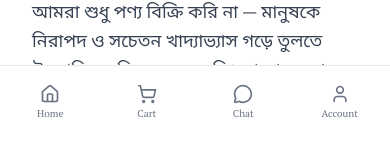
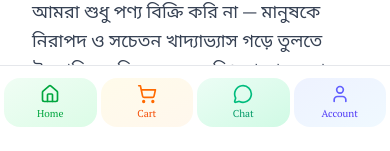
Before and after one commit to Atiqul-Imon/prokrishi-nextjs-frontend, a Next.js app: page /about in a window 390 px wide. Shown: the part 690-841 px from the top of the page. Built offline with nearby package versions, Linux system fonts and the light colour scheme; no server answers; a web font is replaced by a local one.

Commit message:
Update chat entrypoints and footer contact info

```diff
--- a/components/ChatWidget.tsx
+++ b/components/ChatWidget.tsx
@@ -1,7 +1,7 @@
 "use client";
 
 import React, { useState } from "react";
-import { MessageCircle, X, Phone, Facebook } from "lucide-react";
+import { MessageCircle, X, Phone } from "lucide-react";
 import chatConfig from "../config/chat";
 
 const ChatWidget = () => {
@@ -10,21 +10,9 @@ const ChatWidget = () => {
 
   const handleWhatsAppClick = () => {
     const encodedMessage = encodeURIComponent(chatConfig.whatsapp.defaultMessage);
-    const whatsappUrl = `https://wa.me/${chatConfig.whatsapp.number}?text=${encodedMessage}`;
+    const sanitizedNumber = chatConfig.whatsapp.number.replace(/[^\d]/g, "");
+    const whatsappUrl = `https://wa.me/${sanitizedNumber}?text=${encodedMessage}`;
     window.open(whatsappUrl, "_blank");
-  };
-
-  const handleMessengerClick = () => {
-    // Facebook Messenger integration
-    if (window.FB) {
-      window.FB.ui({
-        method: 'send',
-        link: window.location.href,
-      });
-    } else {
-      // Fallback to Facebook page
-      window.open(`https://www.facebook.com/${chatConfig.facebook.pageId}`, "_blank");
-    }
   };
 
   const toggleChat = () => {
@@ -41,10 +29,10 @@ const ChatWidget = () => {
   return (
     <>
       {/* Main Chat Button */}
-      <div className="fixed bottom-6 right-6 z-50">
+      <div className="fixed bottom-6 right-6 z-50 flex justify-end pointer-events-none md:sticky md:top-[calc(100vh-7rem)] md:right-6 md:pr-6">
         <button
           onClick={toggleChat}
-          className="bg-green-600 hover:bg-green-700 text-white rounded-full p-4 shadow-lg"
+          className="bg-green-600 hover:bg-green-700 text-white rounded-full p-4 shadow-lg pointer-events-auto"
           aria-label="Chat with us"
         >
           {isOpen ? (
@@ -57,7 +45,7 @@ const ChatWidget = () => {
 
       {/* Chat Widget */}
       {isOpen && (
-        <div className="fixed bottom-24 right-6 z-50 w-80 bg-white rounded-lg shadow-2xl border border-gray-200 overflow-hidden">
+        <div className="fixed bottom-24 right-6 z-50 w-80 bg-white rounded-lg shadow-2xl border border-gray-200 overflow-hidden pointer-events-auto md:sticky md:top-[calc(100vh-20rem)] md:right-6 md:ml-auto">
           {/* Header */}
           <div className="bg-gradient-to-r from-green-600 to-green-700 text-white p-4">
             <div className="flex items-center justify-between">
@@ -89,15 +77,6 @@ const ChatWidget = () => {
                 >
                   <Phone className="w-5 h-5" />
                   <span className="font-medium">Chat on WhatsApp</span>
-                </button>
-
-                {/* Messenger Option */}
-                <button
-                  onClick={handleMessengerClick}
-                  className="w-full bg-blue-600 hover:bg-blue-700 text-white rounded-lg p-3 flex items-center justify-center space-x-3 transition-colors duration-200"
-                >
-                  <Facebook className="w-5 h-5" />
-                  <span className="font-medium">Chat on Messenger</span>
                 </button>
 
                 {/* Expand for more options */}
@@ -136,12 +115,6 @@ const ChatWidget = () => {
                       >
                         WhatsApp Support
                       </button>
-                      <button
-                        onClick={handleMessengerClick}
-                        className="w-full bg-blue-600 hover:bg-blue-700 text-white rounded px-3 py-2 text-sm transition-colors"
-                      >
-                        Messenger Support
-                      </button>
                     </div>
                   </div>
                 </div>
--- a/components/Footer.tsx
+++ b/components/Footer.tsx
@@ -46,7 +46,10 @@ function Footer() {
           <h4 className="text-lg font-semibold mb-3">Contact Us</h4>
           <ul className="space-y-2 text-sm text-gray-200">
             <li className="flex items-center">
-              <Phone size={16} className="mr-2" /> +880 123 456 789
+              <Phone size={16} className="mr-2" />
+              <a href="tel:+8801748027775" className="hover:underline">
+                +880 1748-027775
+              </a>
             </li>
             <li className="flex items-center">
               <Mail size={16} className="mr-2" /> support@prokrishi.com
--- a/components/MobileBottomNav.tsx
+++ b/components/MobileBottomNav.tsx
@@ -4,8 +4,29 @@ import React from "react";
 import Link from "next/link";
 import { usePathname } from "next/navigation";
 import { Home, ShoppingCart, MessageCircle, User } from "lucide-react";
+import type { LucideIcon } from "lucide-react";
 import { useCart } from "@/app/context/CartContext";
 import { useAuth } from "@/app/context/AuthContext";
+
+type NavItemColors = {
+  bg?: string;
+  activeBg?: string;
+  icon?: string;
+  iconInactive?: string;
+  text?: string;
+  textInactive?: string;
+};
+
+type NavItem = {
+  name: string;
+  href: string;
+  icon: LucideIcon;
+  isActive: boolean;
+  badge?: number | null;
+  onClick?: (() => void) | null;
+  colors?: NavItemColors;
+  badgeColor?: string;
+};
 
 export default function MobileBottomNav() {
   const pathname = usePathname();
@@ -19,18 +40,27 @@ export default function MobileBottomNav() {
 
   const handleChatClick = () => {
     // Open WhatsApp chat
-    const phoneNumber = "8801234567890"; // Replace with your WhatsApp number
+    const phoneNumber = "8801748027775";
     const message = "Hello! I need help with Prokrishi.";
     const whatsappUrl = `https://wa.me/${phoneNumber}?text=${encodeURIComponent(message)}`;
     window.open(whatsappUrl, '_blank');
   };
 
-  const navItems = [
+  const navItems: NavItem[] = [
     {
       name: "Home",
       href: "/",
       icon: Home,
-      isActive: pathname === "/"
+      isActive: pathname === "/",
+      colors: {
+        bg: "bg-gradient-to-br from-green-50 to-green-100",
+        activeBg: "bg-gradient-to-br from-green-100 to-green-200 shadow-inner shadow-green-200/60",
+        icon: "text-green-700",
+        iconInactive: "text-green-600",
+        text: "text-green-800",
+        textInactive: "text-green-600",
+      },
+      badgeColor: "bg-green-600",
     },
     {
       name: "Cart",
@@ -38,20 +68,45 @@ export default function MobileBottomNav() {
       icon: ShoppingCart,
       isActive: false,
       badge: cartCount > 0 ? cartCount : null,
-      onClick: openSidebar
+      onClick: openSidebar,
+      colors: {
+        bg: "bg-gradient-to-br from-amber-50 to-orange-50",
+        activeBg: "bg-gradient-to-br from-amber-100 to-orange-100 shadow-inner shadow-orange-200/60",
+        icon: "text-orange-600",
+        iconInactive: "text-orange-500",
+        text: "text-orange-700",
+        textInactive: "text-orange-600",
+      },
+      badgeColor: "bg-orange-500",
     },
     {
       name: "Chat",
       href: "#",
       icon: MessageCircle,
       isActive: false,
-      onClick: handleChatClick
+      onClick: handleChatClick,
+      colors: {
+        bg: "bg-gradient-to-br from-emerald-50 to-emerald-100",
+        activeBg: "bg-gradient-to-br from-emerald-100 to-emerald-200 shadow-inner shadow-emerald-200/60",
+        icon: "text-emerald-600",
+        iconInactive: "text-emerald-500",
+        text: "text-emerald-700",
+        textInactive: "text-emerald-600",
+      },
     },
     {
       name: "Account",
       href: user ? "/account" : "/login",
       icon: User,
-      isActive: pathname === "/account" || pathname === "/login"
+      isActive: pathname === "/account" || pathname === "/login",
+      colors: {
+        bg: "bg-gradient-to-br from-indigo-50 to-sky-50",
+        activeBg: "bg-gradient-to-br from-indigo-100 to-sky-100 shadow-inner shadow-indigo-200/60",
+        icon: "text-indigo-600",
+        iconInactive: "text-indigo-500",
+        text: "text-indigo-700",
+        textInactive: "text-indigo-600",
+      },
     }
   ];
 
@@ -65,27 +120,32 @@ export default function MobileBottomNav() {
           const Icon = item.icon;
           const isActive = item.isActive;
 
+          const colors = item.colors || {};
           const content = (
-            <div className="flex flex-col items-center justify-center py-1.5 sm:py-2 px-2 sm:px-3 min-w-0 flex-1 touch-manipulation">
+            <div
+              className={`flex flex-col items-center justify-center py-1.5 sm:py-2 px-2 sm:px-3 min-w-0 flex-1 touch-manipulation rounded-2xl transition-all duration-200 ${
+                isActive ? colors.activeBg ?? "bg-green-100" : colors.bg ?? "bg-gray-50"
+              }`}
+            >
               <div className="relative">
                 <Icon
                   size={20}
                   className={`sm:w-6 sm:h-6 transition-colors duration-200 ${
                     isActive
-                      ? "text-green-600"
-                      : "text-gray-500"
+                      ? colors.icon ?? "text-green-600"
+                      : colors.iconInactive ?? "text-gray-500"
                   }`}
                 />
                 {item.badge && (
-                  <span className="absolute -top-1.5 -right-1.5 sm:-top-2 sm:-right-2 bg-green-600 text-white text-[10px] sm:text-xs rounded-full px-1 sm:px-1.5 py-0.5 min-w-[16px] sm:min-w-[18px] h-[16px] sm:h-[18px] flex items-center justify-center font-medium shadow-md">
+                  <span className={`absolute -top-1.5 -right-1.5 sm:-top-2 sm:-right-2 ${item.badgeColor ?? "bg-green-600"} text-white text-[10px] sm:text-xs rounded-full px-1 sm:px-1.5 py-0.5 min-w-[16px] sm:min-w-[18px] h-[16px] sm:h-[18px] flex items-center justify-center font-medium shadow-md`}>
                     {item.badge > 99 ? "99+" : item.badge}
                   </span>
                 )}
               </div>
               <span className={`text-[10px] sm:text-xs mt-0.5 sm:mt-1 transition-colors duration-200 truncate w-full text-center ${
                 isActive
-                  ? "text-green-600 font-medium"
-                  : "text-gray-500"
+                  ? `${colors.text ?? "text-green-700"} font-semibold`
+                  : colors.textInactive ?? "text-gray-500"
               }`}>
                 {item.name}
               </span>
@@ -97,7 +157,7 @@ export default function MobileBottomNav() {
               <button
                 key={item.name}
                 onClick={item.onClick}
-                className="w-full min-h-[60px] sm:min-h-[64px] flex items-center justify-center active:bg-gray-50 rounded-lg transition-colors"
+                className="w-full min-h-[60px] sm:min-h-[64px] flex items-center justify-center active:bg-transparent rounded-2xl transition-colors"
                 aria-label={item.name}
               >
                 {content}
@@ -109,7 +169,7 @@ export default function MobileBottomNav() {
             <Link
               key={item.name}
               href={item.href}
-              className="w-full min-h-[60px] sm:min-h-[64px] flex items-center justify-center active:bg-gray-50 rounded-lg transition-colors"
+              className="w-full min-h-[60px] sm:min-h-[64px] flex items-center justify-center active:bg-transparent rounded-2xl transition-colors"
             >
               {content}
             </Link>
--- a/config/chat.ts
+++ b/config/chat.ts
@@ -4,7 +4,7 @@
 export const chatConfig = {
   // WhatsApp Configuration
   whatsapp: {
-    number: "+8801234567890", // Replace with your WhatsApp business number
+    number: "+8801748027775",
     defaultMessage: "Hello! I have a question about your products.",
     businessHours: "9:00 AM - 8:00 PM (BDT)",
   },
@@ -17,7 +17,7 @@ export const chatConfig = {
 
   // General Contact Information
   contact: {
-    phone: "+880 1234-567890",
+    phone: "+8801748027775",
     email: "support@prokrishi.com",
     businessHours: "9:00 AM - 8:00 PM (BDT)",
     timezone: "Asia/Dhaka",
```
Also changed, not shown: 1 other file (tests, documents, lock files or other folders).
